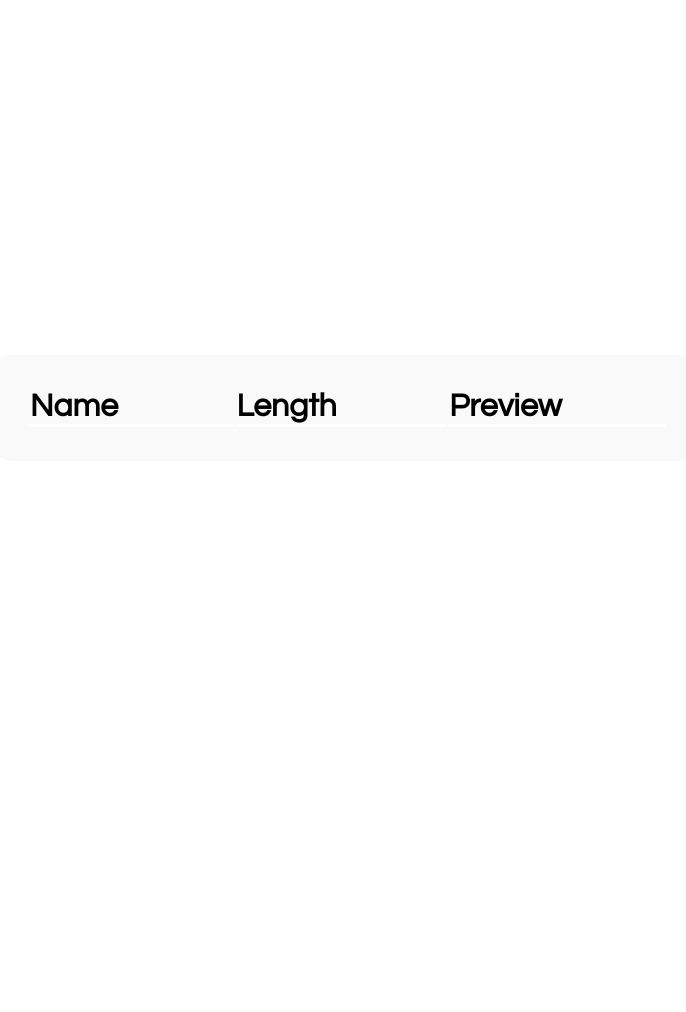
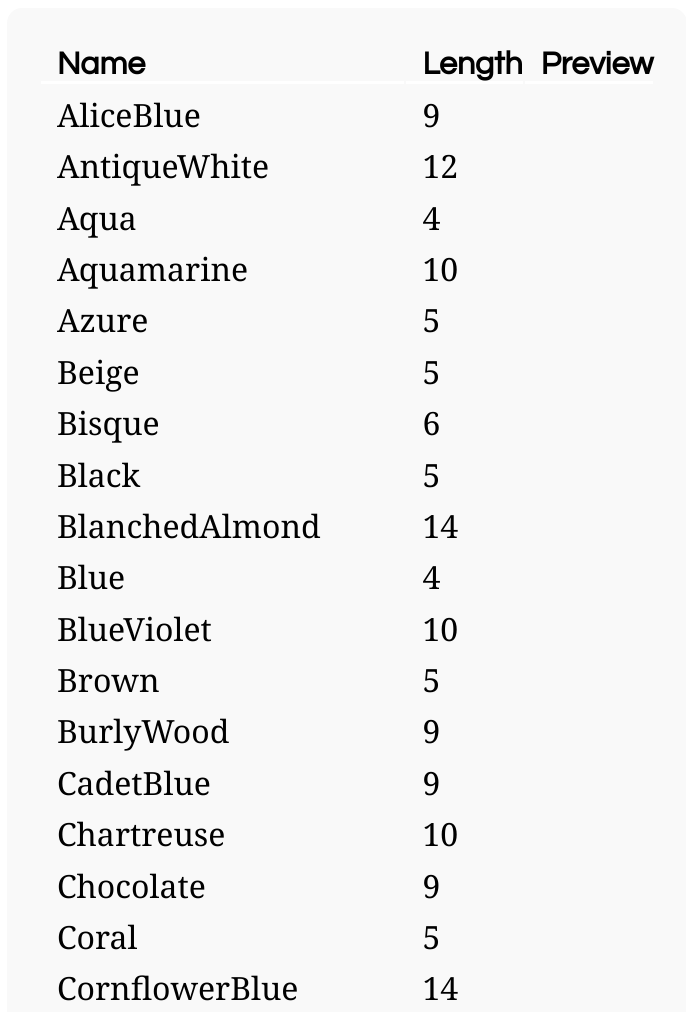
Before and after one commit to aiiins/dynamic-d3-table, a plain HTML site: page index.html in a window 1280 px wide. Shown: the top 1012 px of the page, without its empty margins (301-987 px from the left). Before the commit the page ends 816 px from the top, so only its background shows below. Drawn offline with nearby package versions, Linux system fonts and the light colour scheme.

Commit message:
Update styles and fill the table with static, dummy data.

```diff
--- a/index.html
+++ b/index.html
@@ -15,13 +15,13 @@
       align-items: center;
       justify-content: center;
       width: 100vw;
-      height: 100vh;
+      height: auto;
       font-size: 2em;
     }
 
     #table-container {
       background-color: #F9F9F9;
-      width: 50vw;
+      width: auto;
       padding: 1em;
       border-radius: 15px;
       font-family: Georgia;
@@ -34,7 +34,8 @@
 
     #table-container td,
     th {
-      width: 25vw;
+      width: auto;
+      padding: .2em 0 0 .5em;
       text-align: left;
     }
   </style>
--- a/script.js
+++ b/script.js
@@ -1,3 +1,5 @@
+// it's all data until line ~470
+
 const theColumns = [{
     name: "Name",
     cl: "text",
@@ -15,8 +17,7 @@ const theColumns = [{
   }
 ]
 
-const theData = [
-  {
+const theData = [{
     "name": "AliceBlue"
   },
   {
@@ -465,10 +466,30 @@ const table = d3.select("#table-container")
 table.append("thead");
 table.append("tbody");
 
-const headerRow = table.select("thead") // the destination of the Column data
+const headerRow = table.select("thead")
   .selectAll("th")
-  .data(theColumns) // bind the header row data to the `thead` selection
+  .data(theColumns)
   .enter().append("th")
   .attr("class", d => d.cl)
   .attr("id", d => d.id)
   .text(d => d.name);
+
+const theArray = []
+
+
+theData.forEach(
+  function(d) {
+    theArray.push([d.name, d.name.length, ""]);
+  }
+)
+
+const rows = table.select("tbody")
+  .selectAll("tr")
+  .data(theArray)
+  .enter().append("tr");
+
+const cells = rows.selectAll("td")
+  .data(d => d) // creates a `td` for every item in an array
+  .enter()
+  .append("td")
+  .text(d => d);
```
